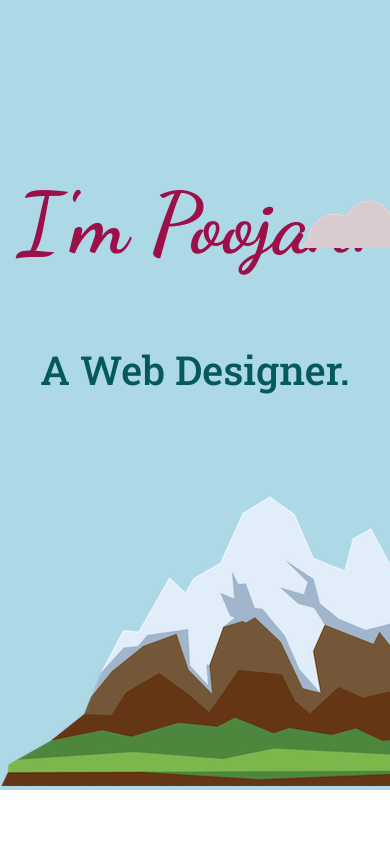
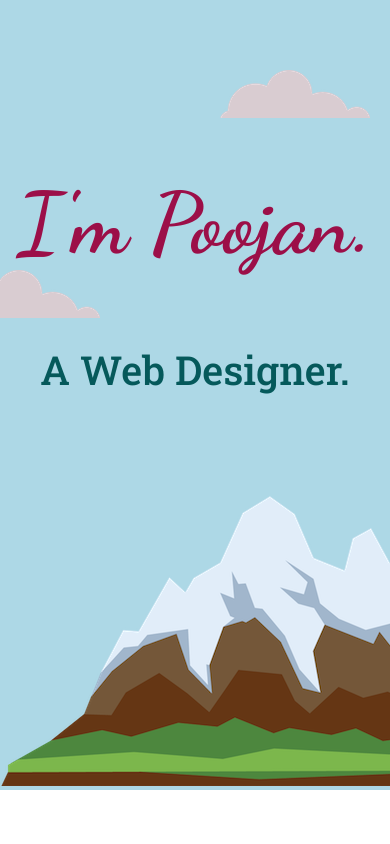
Before and after one commit to poojan-9603/cvpoojan, a plain HTML site: page index.html in a window 390 px wide. Shown: the top 844 px of the page. Drawn offline with Linux system fonts and the light colour scheme.

Commit message:
Updated css media queries

```diff
--- a/CSS/styles.css
+++ b/CSS/styles.css
@@ -131,3 +131,79 @@ h3{
   background-image: linear-gradient(to bottom, #3ca394, #57ab9d);
   text-decoration: none;
 }
+
+
+
+@media (max-width:1260px) {
+  .bottom-cloud{
+    position: absolute;
+    top: 200px;
+    left: 200px;
+  }
+
+}
+
+@media (max-width:1055px) {
+  .bottom-cloud{
+    position: absolute;
+    top: 200px;
+    left: 100px;
+  }
+  .top-cloud{
+    top: 70px;
+    right: 300px;
+  }
+
+}
+
+@media (max-width:870px) {
+  .bottom-cloud{
+    position: absolute;
+    top: 200px;
+    left: 50px;
+  }
+  .top-cloud{
+    top: 70px;
+    right: 150px;
+  }
+
+}
+
+@media (max-width:760px) {
+  .bottom-cloud{
+    position: absolute;
+    top: 200px;
+    left: 10px;
+  }
+  .top-cloud{
+    top: 70px;
+    right: 70px;
+  }
+
+}
+
+@media (max-width:665px) {
+  .bottom-cloud{
+    position: absolute;
+    top: 200px;
+    left: -40px;
+  }
+  .top-cloud{
+    top: 70px;
+    right: 150px;
+  }
+
+}
+
+@media (max-width:565px) {
+  .bottom-cloud{
+    position: absolute;
+    top: 270px;
+    left: -50px;
+  }
+  .top-cloud{
+    top: 70px;
+    right: 20px;
+  }
+
+}
```
